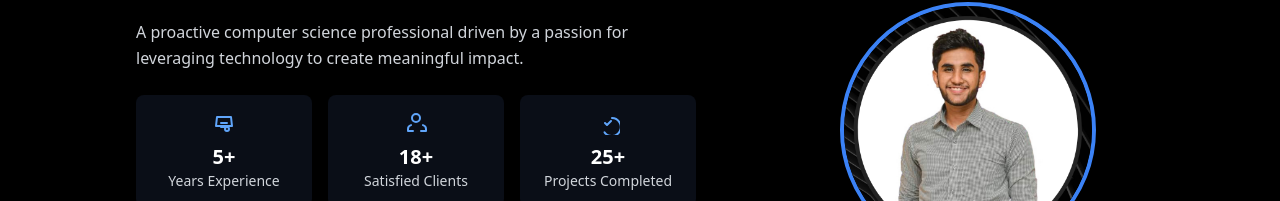
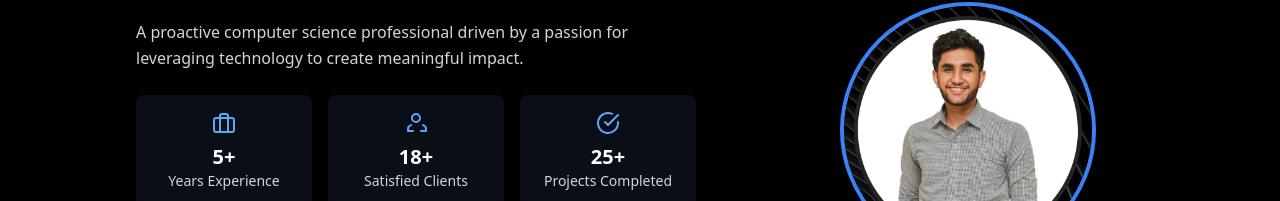
Before and after one commit to IthavinduU/Thavindu-Portfolio-2025, a React (Vite) app: page / in a window 1280 px wide. Shown: the part 270-471 px from the top of the page. Built offline with nearby package versions, Linux system fonts and the light colour scheme; no server answers.

Commit message:
icons updated

```diff
--- a/src/components/Hero.tsx
+++ b/src/components/Hero.tsx
@@ -6,6 +6,7 @@ import { SiBuymeacoffee } from "react-icons/si";
 import { motion } from "framer-motion";
 import Typewriter from "typewriter-effect";
 import CountUp from "react-countup";
+import { CheckCircle, Briefcase } from "lucide-react";
 
 const fadeIn = (direction = "up", delay = 0) => ({
   hidden: {
@@ -79,21 +80,7 @@ export default function Hero() {
                 {
                   label: "Years Experience",
                   value: 5,
-                  icon: (
-                    <svg
-                      className="w-6 h-6 text-blue-400"
-                      fill="none"
-                      stroke="currentColor"
-                      strokeWidth="2"
-                      viewBox="0 0 24 24"
-                    >
-                      <path
-                        d="M9 12h6m-6 4h6m2 2a2 2 0 11-4 0 2 2 0 014 0zM5 6h14l1 9H4L5 6z"
-                        strokeLinecap="round"
-                        strokeLinejoin="round"
-                      />
-                    </svg>
-                  ),
+                  icon: <Briefcase className="w-6 h-6 text-blue-400" />,
                 },
                 {
                   label: "Satisfied Clients",
@@ -117,21 +104,7 @@ export default function Hero() {
                 {
                   label: "Projects Completed",
                   value: 25,
-                  icon: (
-                    <svg
-                      className="w-6 h-6 text-blue-400"
-                      fill="none"
-                      stroke="currentColor"
-                      strokeWidth="2"
-                      viewBox="0 0 24 24"
-                    >
-                      <path
-                        d="M9 12l2 2 4-4m1-3a9 9 0 11-7.446 14.32"
-                        strokeLinecap="round"
-                        strokeLinejoin="round"
-                      />
-                    </svg>
-                  ),
+                  icon: <CheckCircle className="w-6 h-6 text-blue-400" />,
                 },
               ].map((item, index) => (
                 <div
```
